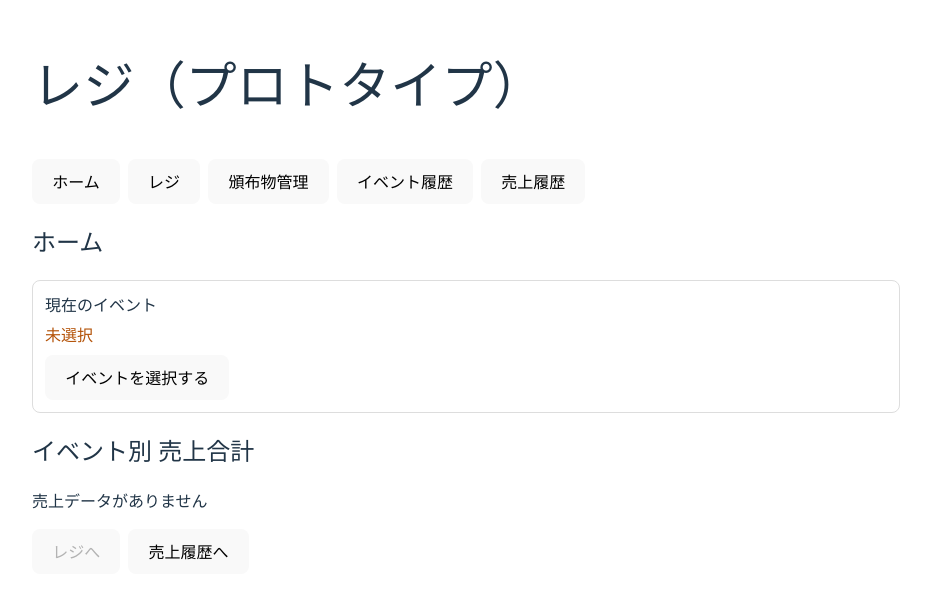
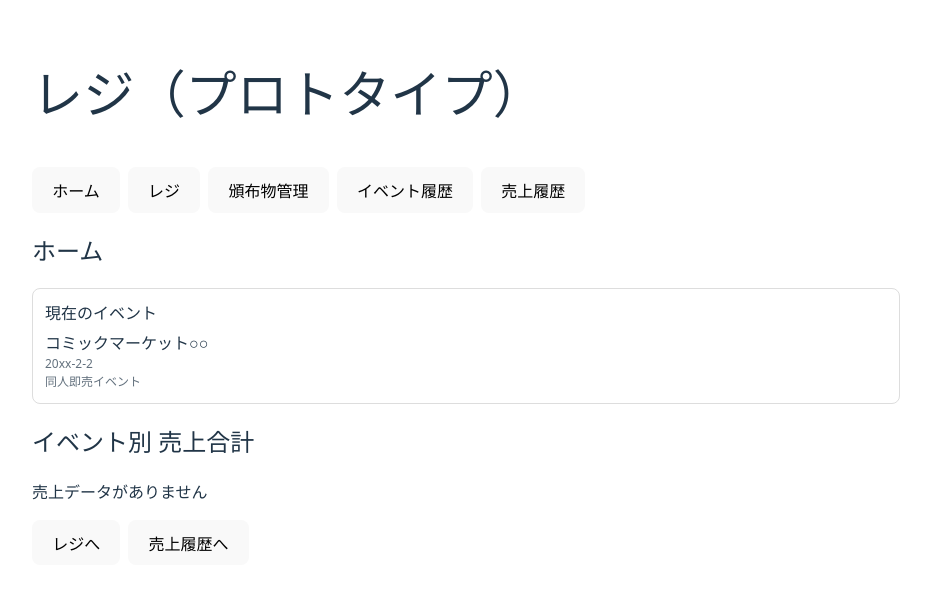
Before and after one commit to kei5o55/register, a React (Vite) app: page / in a window 1280 px wide. Shown: the part 102-700 px from the top of the page, without its empty margins (174-1105 px from the left). Built offline with nearby package versions, Linux system fonts and the light colour scheme.

Commit message:
現在のイベントの初期選択を実装
初回起動時にイベントリスト最上部のイベントを自動的に「現在のイベント」に選択するようにしました

```diff
--- a/src/App.tsx
+++ b/src/App.tsx
@@ -70,6 +70,14 @@ function App() {
   useEffect(() => {//販売データの保存(salesが変化したときに実行)
     saveSales(sales);
   }, [sales]);
+
+  useEffect(() => {
+    // イベントが存在し、かつ現在何も選択されていない場合
+    if (events.length > 0 && !currentEventId) {
+      // 一番上のイベントIDを選択状態にする
+      setCurrentEventId(events[0].id);
+    }
+  }, [events, currentEventId]);
 
   //バンドル・アイテムのIdを取得する関数
   const getBundleById = (id: string) => bundles.find((b) => b.id === id)!;
--- a/src/components/EventListScreen.tsx
+++ b/src/components/EventListScreen.tsx
@@ -2,7 +2,7 @@
 // eventの一覧画面コンポーネント
 // 登録されているイベントの一覧を表示し、選択や追加・削除を行う
 
-import { useState } from "react";
+import { useState,useEffect } from "react";
 import { TagEditor } from "./TagEditor";
 import type { Event } from "../logic/types";
 
@@ -16,6 +16,8 @@ type EventListProps = {
   onAddEvent: (name: string, date: string, memo: string) => void;
   onChangeEventTags: (eventId: string, tags: string[]) => void;
 };
+
+
 
 export function EventListScreen({
   events,
```
